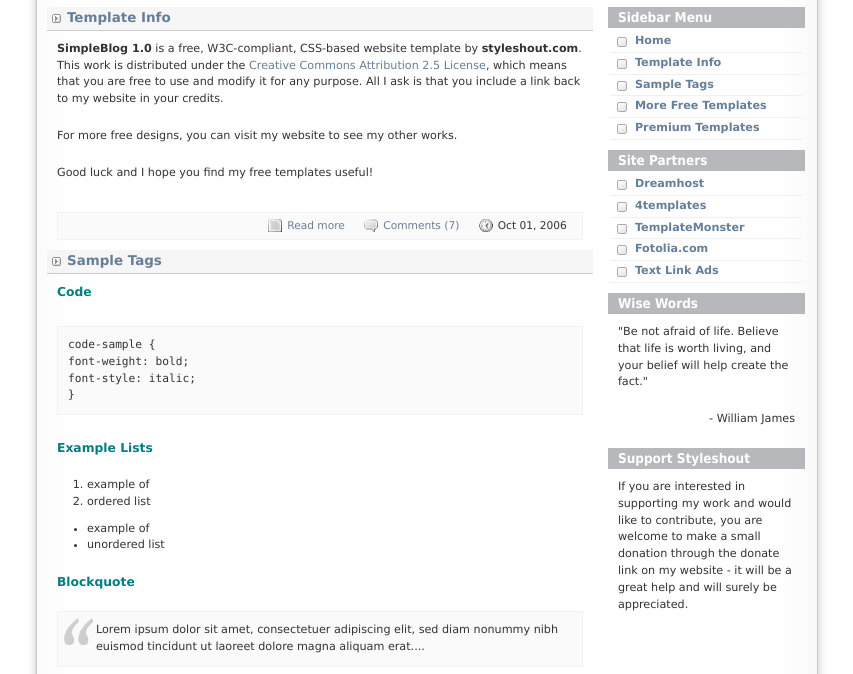
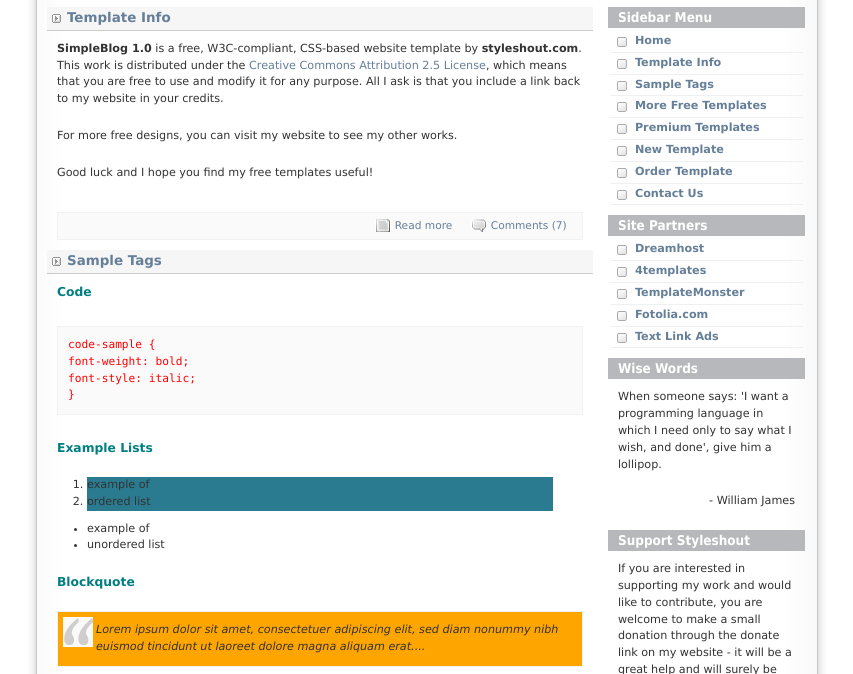
Before and after one commit to TanjaKunz/FSWD70-jQuery-DAY01-Tanja-Daniele, a plain HTML site: page sample webpage/index.html in a window 1280 px wide. Shown: the part 129-803 px from the top of the page, without its empty margins (214-1067 px from the left). Drawn offline with nearby package versions, Linux system fonts and the light colour scheme.

Commit message:
advanced exercise

```diff
--- a/sample webpage/index.html
+++ b/sample webpage/index.html
@@ -4,6 +4,7 @@
   <title>SimpleBlog</title>
   <meta http-equiv="Content-Type" content="text/html; charset=iso-8859-1" />
   <link rel="stylesheet" href="images/SimpleBlog.css" type="text/css" />
+  <script src="https://code.jquery.com/jquery-3.4.1.js"></script>
 </head>
 <body>
   <div id="wrap">
@@ -19,6 +20,7 @@
         </form>
       </div>
     </div>
+
     <div id="menu">
       <ul>
         <li id="current"><a href="http://all-free-download.com/free-website-templates/"><span>Home</span></a></li>
@@ -29,6 +31,7 @@
         <li><a href="http://all-free-download.com/free-website-templates/"><span>About</span></a></li>
       </ul>
     </div>
+
     <div id="content-wrap">
       <div id="sidebar">
         <h1>Sidebar Menu</h1>
@@ -53,6 +56,7 @@
         <h1>Support Styleshout</h1>
         <p>If you are interested in supporting my work and would like to contribute, you are welcome to make a small donation through the donate link on my website - it will be a great help and will surely be appreciated.</p>
       </div>
+
       <div id="main"> <a name="TemplateInfo"></a>
         <h1>Template Info</h1>
         <p><strong>SimpleBlog 1.0</strong> is a free, W3C-compliant, CSS-based website template by <strong>styleshout.com</strong>. This work is distributed under the <a rel="license" target="_blank" href="http://creativecommons.org/licenses/by/2.5/"> Creative Commons Attribution 2.5 License</a>, which means that you are free to use and modify it for any purpose. All I ask is that you include a link back to my website in your credits.</p>
@@ -101,5 +105,9 @@
       <p> &copy; 2006 <strong>Your Company</strong> &nbsp;&nbsp; Design by: <a href="http://www.styleshout.com/">styleshout</a> | Valid: <a href="http://validator.w3.org/check/referer">XHTML</a> | <a href="http://jigsaw.w3.org/css-validator/check/referer">CSS</a> &nbsp;&nbsp;&nbsp;&nbsp;&nbsp;&nbsp;&nbsp;&nbsp; <a href="http://all-free-download.com/free-website-templates/">Home</a>&nbsp;|&nbsp; <a href="http://all-free-download.com/free-website-templates/">Sitemap</a>&nbsp;|&nbsp; <a href="http://all-free-download.com/free-website-templates/">Home</a> </p>
     </div>
   </div>
-<div align=center>This template  downloaded form <a href='http://all-free-download.com/free-website-templates/'>free website templates</a></div></body>
+  <div align=center>This template  downloaded form
+    <a href='http://all-free-download.com/free-website-templates/'>free website templates</a>
+  </div>
+  <script src="script.js"></script>
+</body>
 </html>
--- /dev/null
+++ b/sample webpage/script.js
@@ -0,0 +1,32 @@
+$(document).ready(function(){
+	$("a").attr("href", "http://www.codefactory.wien");
+
+	$("code").css("color", "red");
+
+	$("ol > li").css("background-color", "#2a7b90");
+
+	$("form textarea").attr("placeholder", "Express your opinion");
+
+	$("img").attr("src", "https://codefactory.wien/wp-content/uploads/2019/05/Logo-new.png");
+
+	$("blockquote").css({
+		"background-color": "orange",
+		"font-style": "italic"
+	})
+
+	$("#logo").css("color", "black");
+	$(".blog").css("color", "white");
+
+	$(".date").remove();
+
+	$(".sidemenu:first li:last").after("<li><a>New Template</a></li> <li><a>Order Template</a></li> <li><a>Contact Us</a></li>");
+
+	$("#content-wrap p:first").text("When someone says: 'I want a programming language in which I need only to say what I wish, and done', give him a lollipop.");
+
+
+
+
+
+
+
+});
```
Also changed, not shown: manipulating/exercise.html (+1 -1 lines). Lines whose indentation alone changed are shown as unchanged.
